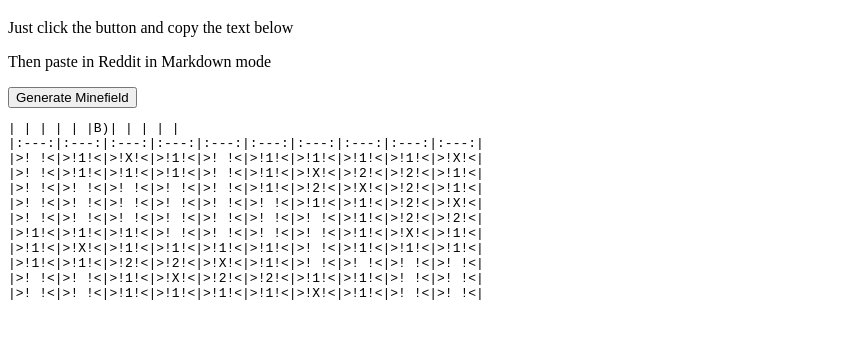
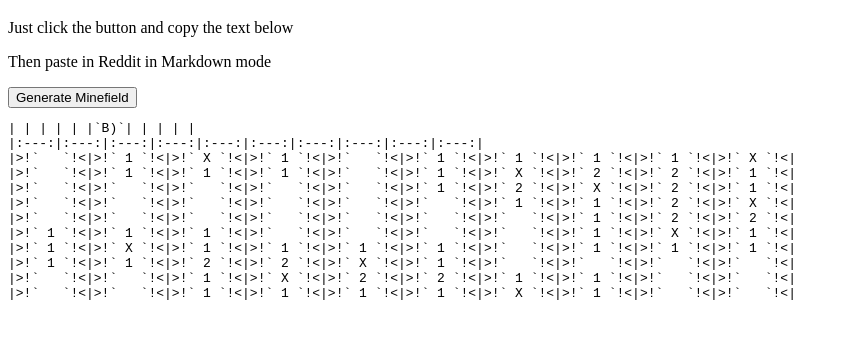
Before and after one commit to Teeracroptus/redditMinesweeper, a plain HTML site: page index.html in a window 1280 px wide. Both pictures are taken after a click on the button "Generate Minefield". Shown: the part 61-400 px from the top of the page, without its empty margins (0-848 px from the left). Drawn offline with Linux system fonts and the light colour scheme.

Commit message:
Added code block markdown to cells

```diff
--- a/index.html
+++ b/index.html
@@ -24,7 +24,7 @@ function newMinefield() {
     while (mineNotPlaced) {
       newMine = [Math.floor(Math.random() * 10), Math.floor(Math.random() * 10)];
       if (!mines[newMine[0]][newMine[1]]) {
-        mines[newMine[0]][newMine[1]] = ">!X!<";
+        mines[newMine[0]][newMine[1]] = ">!` X `!<";
         mineNotPlaced = false;
       }
     }
@@ -38,7 +38,7 @@ function newMinefield() {
           if (v > -1 && v < 10) {
             for (var u = i - 1; u < i + 2; u++) {
               if (u > -1 && u < 10) {
-                if (mines[v][u] === ">!X!<") {
+                if (mines[v][u] === ">!` X `!<") {
                   countAdjacentMines = countAdjacentMines + 1;
                 }
               }
@@ -46,9 +46,9 @@ function newMinefield() {
           }
         }
         if (countAdjacentMines > 0) {
-          mines[j][i] = ">!" + countAdjacentMines.toString() + "!<";
+          mines[j][i] = ">!` " + countAdjacentMines.toString() + " `!<";
         } else {
-          mines[j][i] = ">! !<";
+          mines[j][i] = ">!`   `!<";
         }
       }
     }
@@ -56,7 +56,7 @@ function newMinefield() {
   var minefieldString = "| ";
   for (var i = 0; i < 9; i++) {
     if (i == 4) {
-      minefieldString = minefieldString + "|B)";
+      minefieldString = minefieldString + "|`B)`";
     } else {
       minefieldString = minefieldString + "| ";
     }
```
